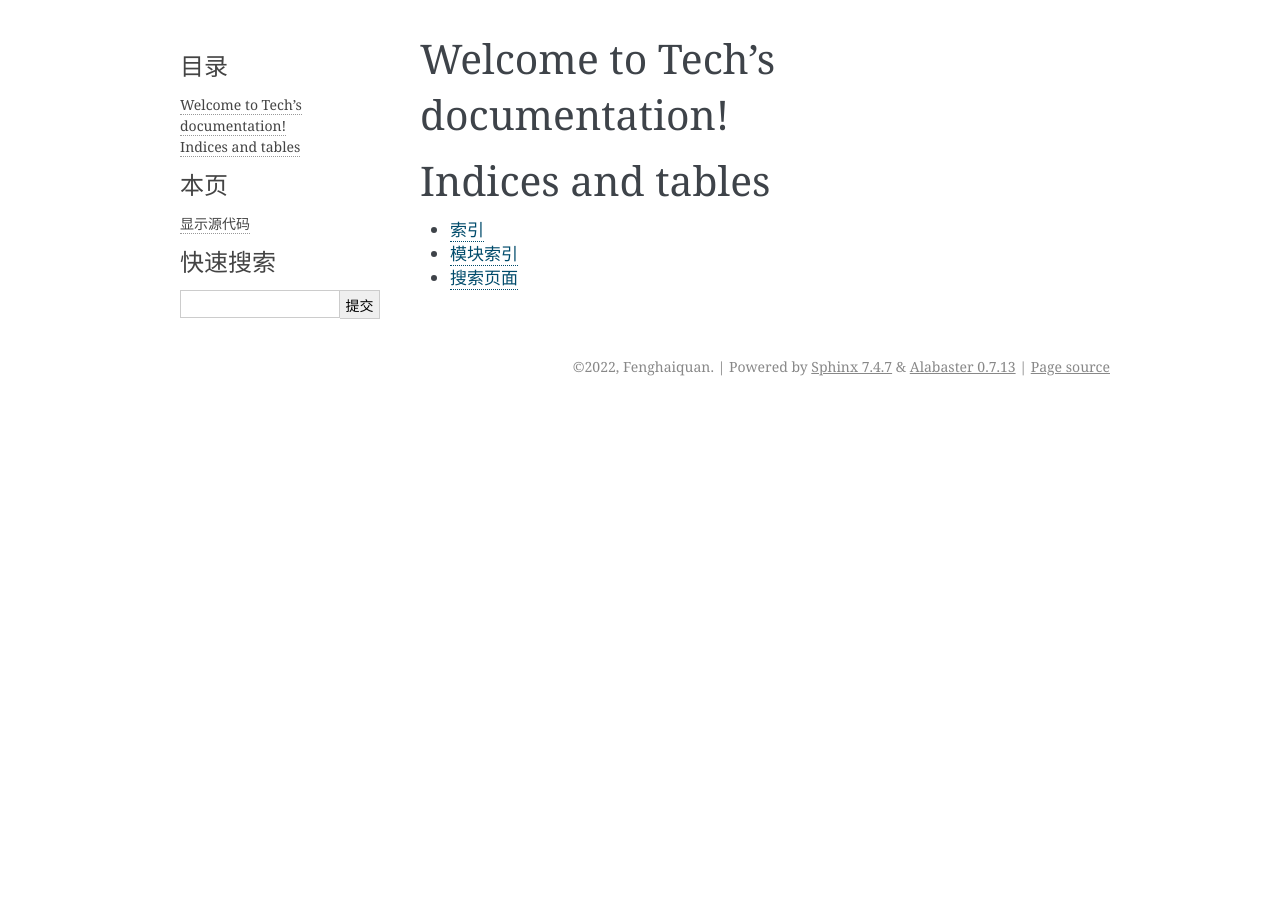
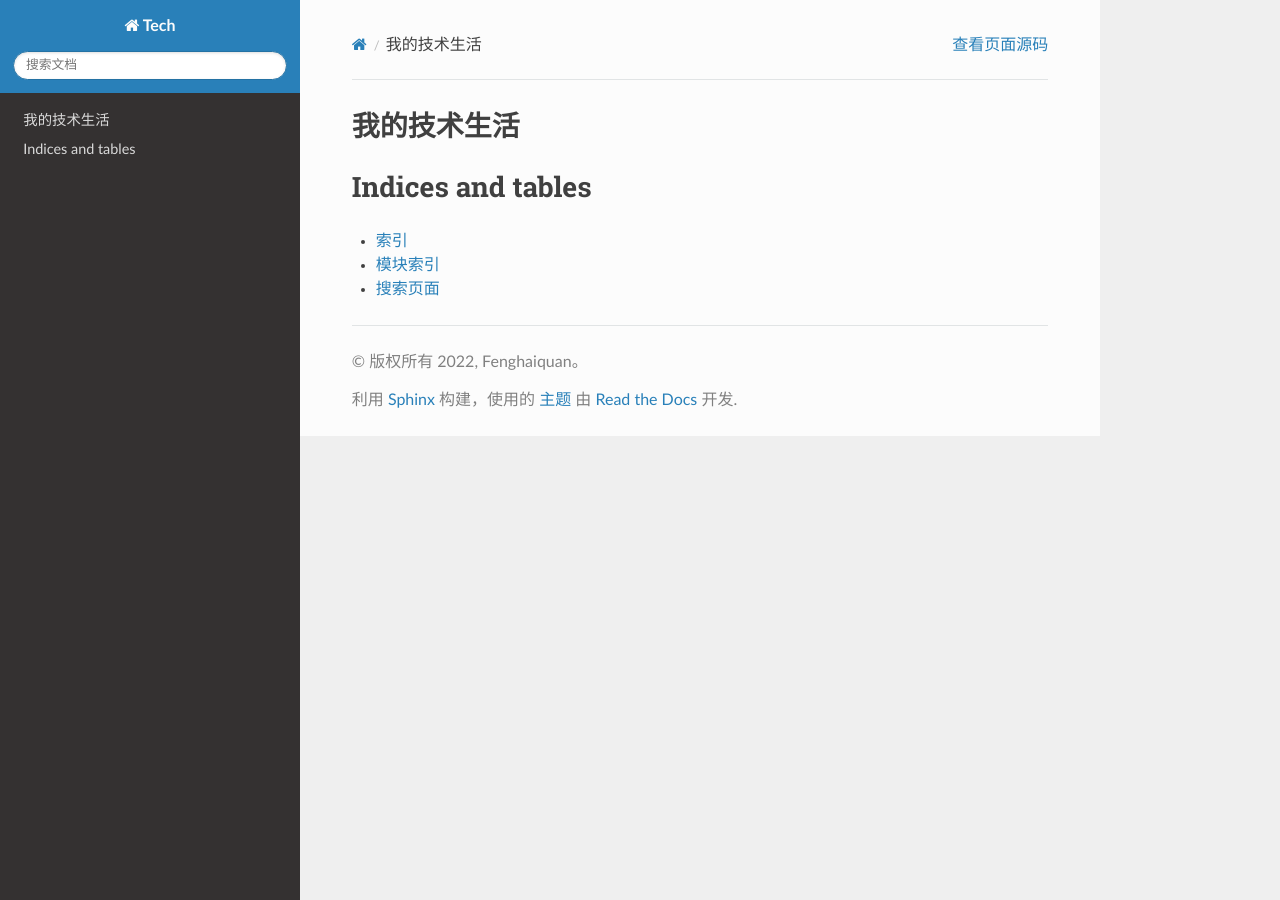
Before and after one commit to fenghaiquan/blog, a Sphinx documentation site: the page built from docs/source/index.rst, in a window 1280 px wide. Built offline with Sphinx 7.4.7 and the Read the Docs theme 2.0.0, drawn with Linux system fonts in a browser that asks for light colours.

Commit message:
Change theme

```diff
--- a/docs/source/conf.py
+++ b/docs/source/conf.py
@@ -54,8 +54,8 @@ exclude_patterns = []
 # The theme to use for HTML and HTML Help pages.  See the documentation for
 # a list of builtin themes.
 #
-html_theme = 'alabaster'
-# html_theme = 'sphinx-rtd-theme'
+# html_theme = 'alabaster'
+html_theme = 'sphinx_rtd_theme'
 
 # Add any paths that contain custom static files (such as style sheets) here,
 # relative to this directory. They are copied after the builtin static files,
--- a/docs/source/index.rst
+++ b/docs/source/index.rst
@@ -3,8 +3,8 @@
    You can adapt this file completely to your liking, but it should at least
    contain the root `toctree` directive.
 
-Welcome to Tech's documentation!
-================================
+我的技术生活
+============
 
 .. toctree::
    :maxdepth: 2
```
Also changed, not shown: docs/requirements.txt (added).
